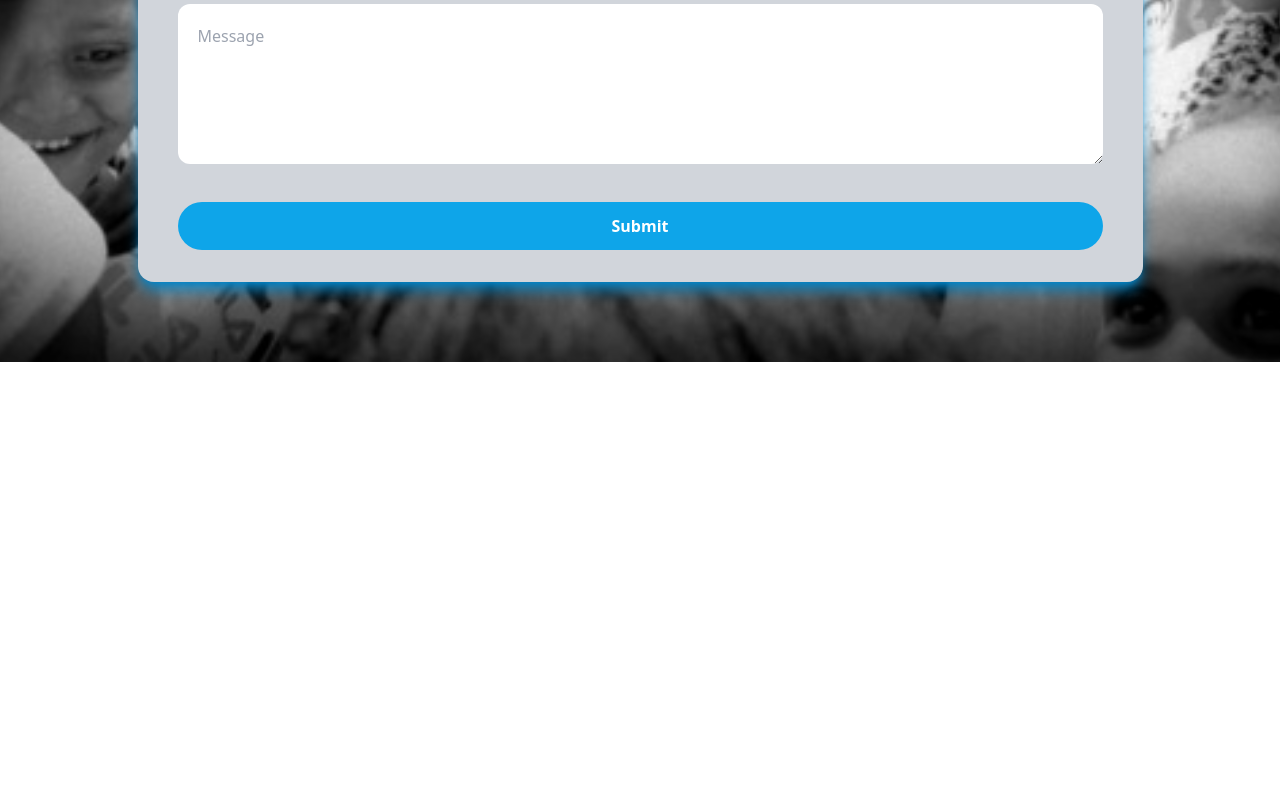
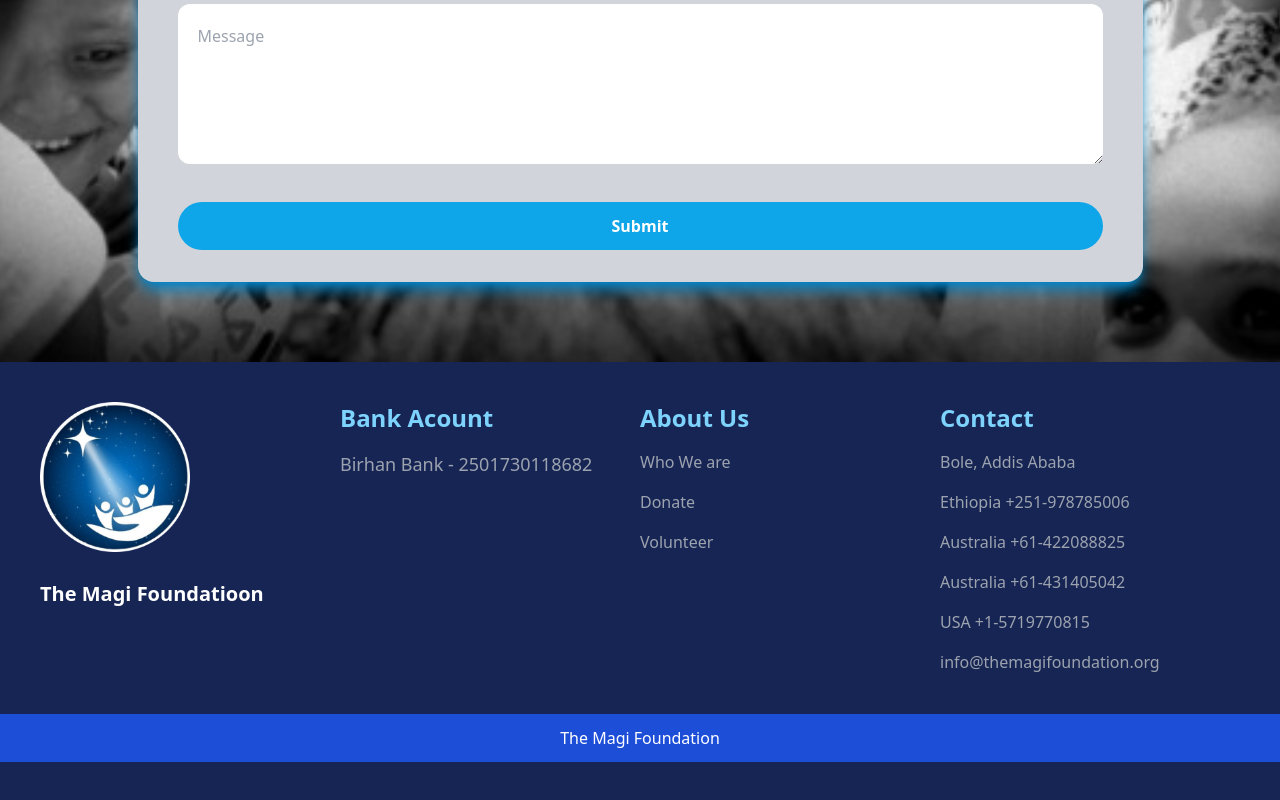
Before and after one commit to KidusThethird/the_magi_foundation_react, a React (Create React App) app: page / in a window 1280 px wide. Shown: the part 3899-4699 px from the top of the page. Before the commit the page ends 4261 px from the top, so only its background shows below. Built offline with nearby package versions, Linux system fonts and the light colour scheme.

Commit message:
footer added

```diff
--- /dev/null
+++ b/src/components/footer.jsx
@@ -0,0 +1,46 @@
+import React from 'react'
+import Logo from '../assets/images/logo/themagilogo1.png'
+
+const Footer = () => {
+  return (
+    <div className='bg-blue-950'>
+        <div className='grid grid-cols-4 px-10 py-10'>
+            <div>
+                <img src={Logo} className='w-1/2 pb-7' alt="" />
+                <h1 className='text-white font-semibold  text-xl'>The Magi Foundatioon</h1>
+            </div>
+
+            <div className='space-y-4'>
+                <h1 className='text-sky-300 text-2xl font-semibold'>Bank Acount</h1>
+                <h1 className='text-gray-400 text-lg'>Birhan Bank - 2501730118682</h1>
+            </div>
+
+            <div className='text-gray-400 space-y-4'>
+                <h1 className='text-sky-300 text-2xl font-semibold'>About Us</h1>
+                <h1>Who We are</h1>
+                <h1>Donate</h1>
+                <h1>Volunteer</h1>
+
+            </div>
+
+            <div className='text-gray-400 space-y-4'>
+                <h1 className='text-sky-300 text-2xl font-semibold'>Contact</h1>
+                <h1>Bole, Addis Ababa</h1>
+                <h1>Ethiopia +251-978785006</h1>
+                <h1>Australia +61-422088825</h1>
+                <h1>Australia +61-431405042</h1>
+                <h1>USA +1-5719770815</h1>
+                <h1>info@themagifoundation.org</h1>
+            </div>
+
+        </div>
+
+        <div className=' flex '>
+            <h1 className='text-white mb-10 text-center w-full bg-blue-700 py-3'>The Magi Foundation</h1>
+        </div>
+
+    </div>
+  )
+}
+
+export default Footer
--- a/src/routes/home.jsx
+++ b/src/routes/home.jsx
@@ -7,6 +7,7 @@ import BreakBanner from '../components/break-banner'
 import OurVenue from '../components/ourVenue'
 import Testimonial from '../components/testimonial'
 import ContactUsForm from '../components/contactUsForm'
+import Footer from '../components/footer'
 
 
  const home = () => {
@@ -20,6 +21,7 @@ import ContactUsForm from '../components/contactUsForm'
     <OurVenue />
     <Testimonial />
     <ContactUsForm />
+    <Footer />
 
     </>
 
```
